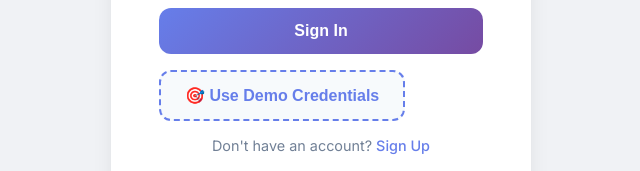
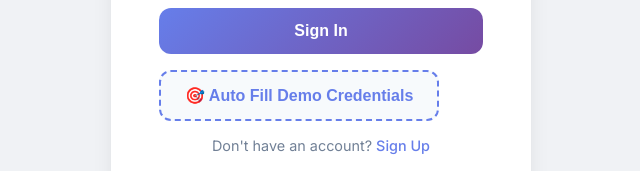
Before and after one commit to eakarsu/AITravelItineraryPlanner, a React (Create React App) app in the folder frontend/: page /login in a window 1280 px wide. Shown: the part 495-666 px from the top of the page, without its empty margins (319-959 px from the left). Built offline with nearby package versions, Linux system fonts and the light colour scheme; no server answers.

Commit message:
Commit pending workspace changes

```diff
--- a/frontend/src/pages/Login.js
+++ b/frontend/src/pages/Login.js
@@ -103,7 +103,7 @@ const Login = () => {
           className="btn demo-btn"
           disabled={loading}
         >
-          🎯 Use Demo Credentials
+          🎯 Auto Fill Demo Credentials
         </button>
 
         <div className="auth-link">
```
